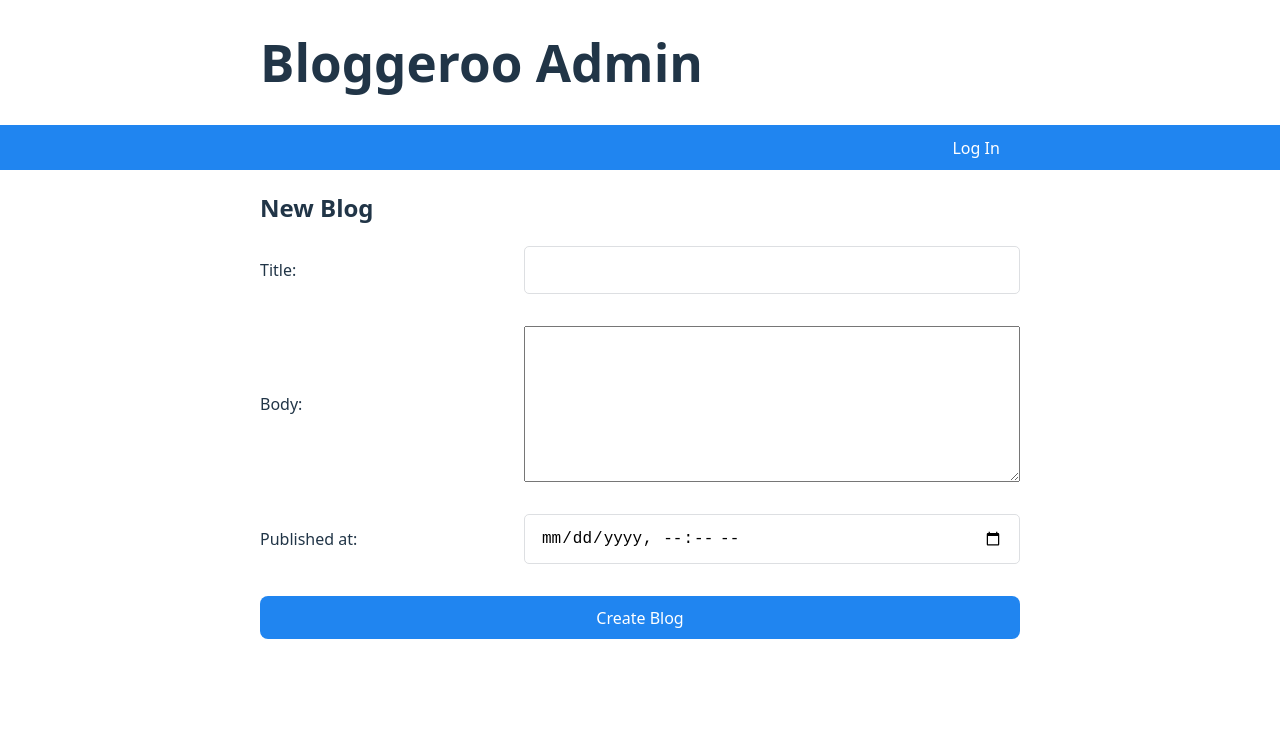
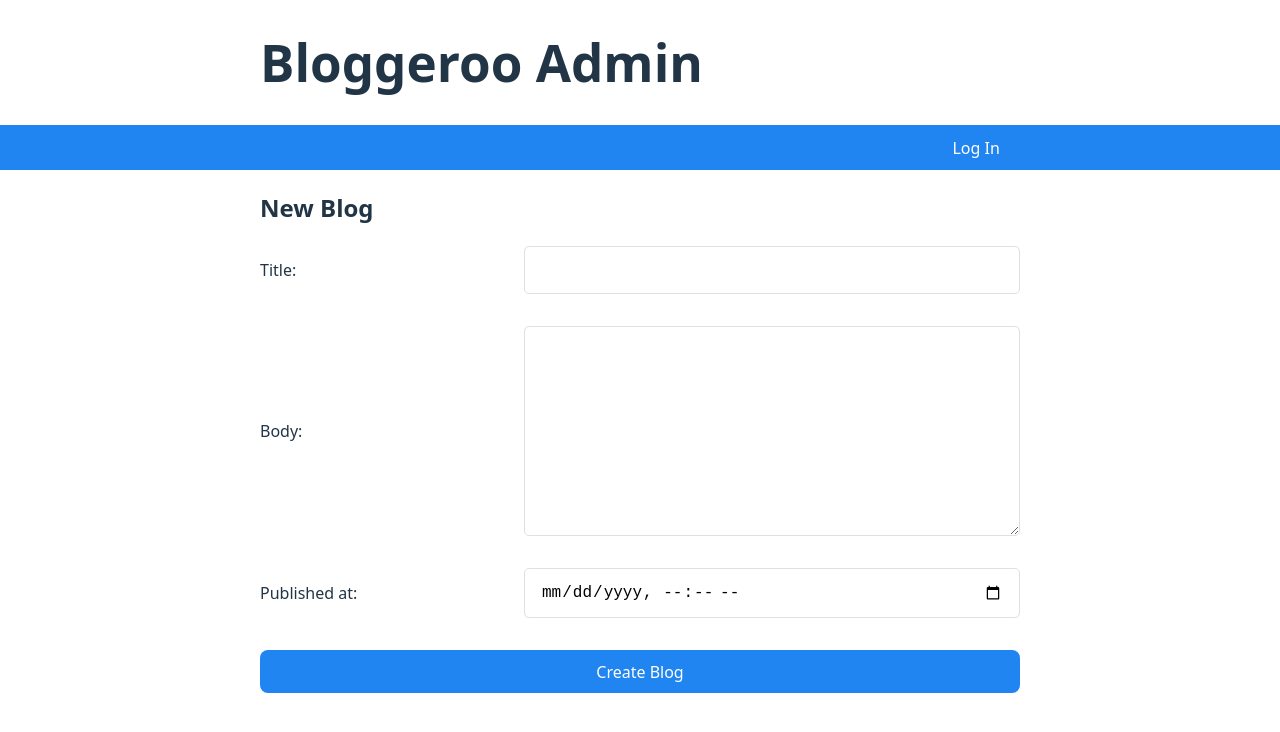
Before and after one commit to rubicon2/bloggeroo-web-client-admin, a React (Vite) app: page /blogs/new in a window 1280 px wide. Shown: the top 732 px of the page. Built offline with nearby package versions, Linux system fonts and the light colour scheme.

Commit message:
Make styling of textarea and inputs consistent

```diff
--- a/src/components/blogs/blogForm.jsx
+++ b/src/components/blogs/blogForm.jsx
@@ -43,7 +43,6 @@ export default function BlogForm({
         Body:
         <textarea
           name="body"
-          cols="60"
           rows="10"
           value={body}
           onChange={(e) => setBody(e.target.value)}
--- a/src/index.css
+++ b/src/index.css
@@ -55,7 +55,8 @@ img {
   max-width: 100%;
 }
 
-input {
+input,
+textarea {
   padding: 14px 16px;
   font-size: 1rem;
   border-radius: 5px;
```
